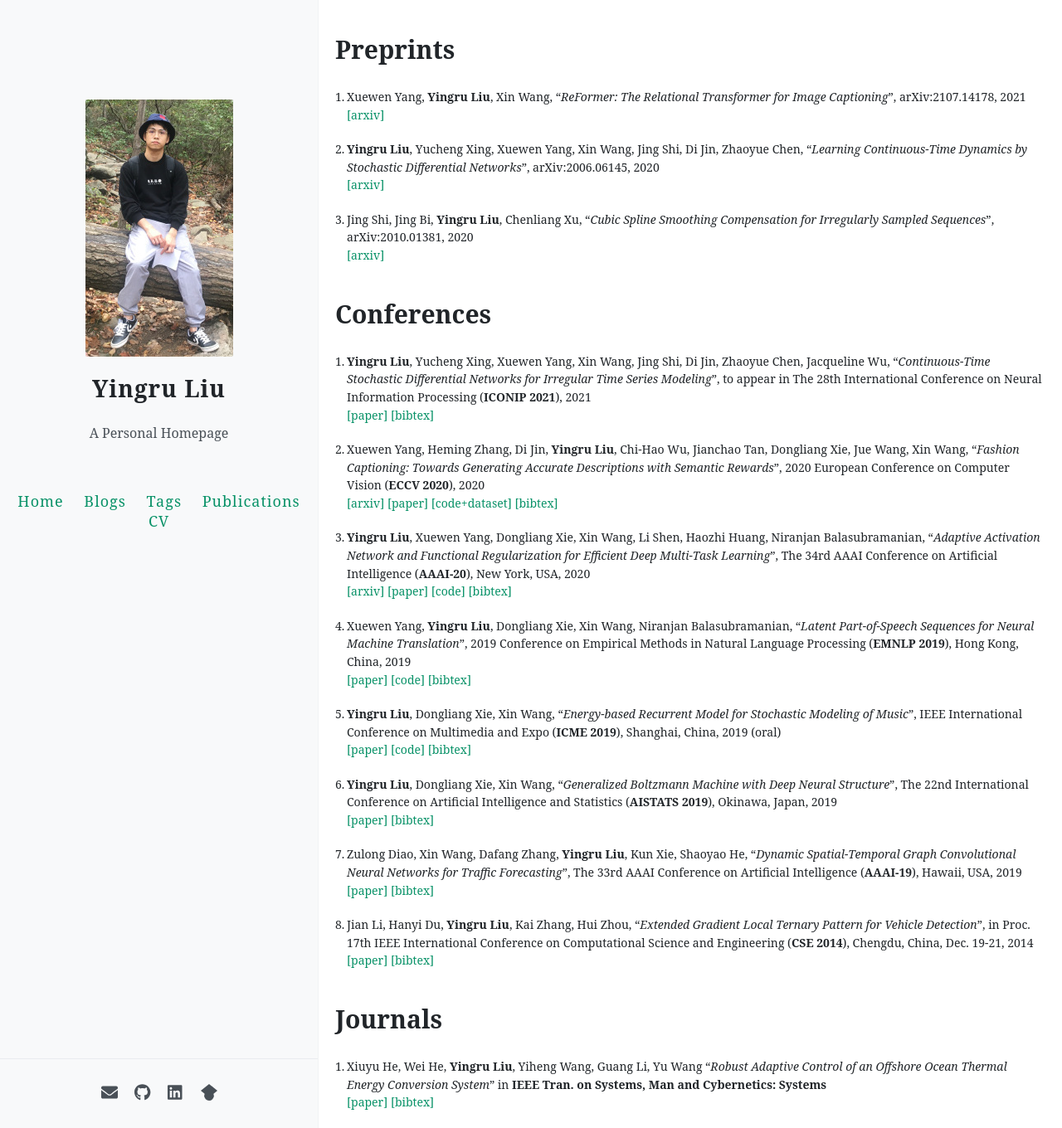
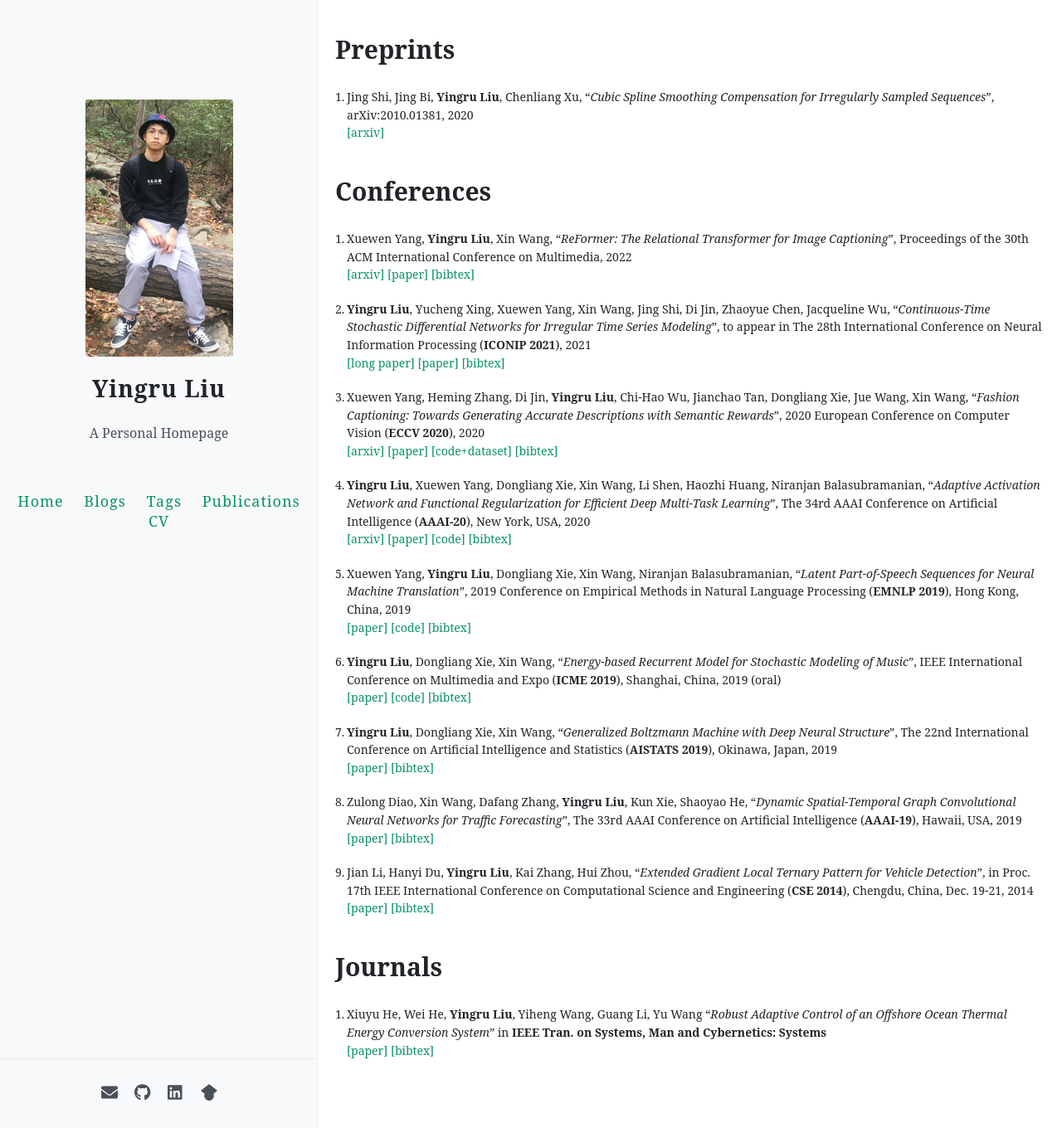
Before and after one commit to yingrliu/yingrliu.github.io, a Jekyll site: the page built from publication/index.html, in a window 1280 px wide and 1360 px high. Shown: the whole window at 83% size. Built offline with Jekyll 4.4.1, drawn with Linux system fonts in a browser that asks for light colours; comment, search, counter and statistics services are not loaded.

Commit message:
update website.

```diff
--- a/publication/index.html
+++ b/publication/index.html
@@ -6,16 +6,8 @@ permalink: /publication/
 <h1>Preprints</h1>
 <ol>
   <li>
-  Xuewen Yang, <b>Yingru Liu</b>, Xin Wang, “<i>ReFormer: The Relational Transformer for Image Captioning</i>”, arXiv:2107.14178, 2021
-  <br><a href="https://arxiv.org/abs/2107.14178" target="_blank">[arxiv]</a>
-  </li>
-  <li>
-    <b>Yingru Liu</b>, Yucheng Xing, Xuewen Yang, Xin Wang, Jing Shi, Di Jin, Zhaoyue Chen,
-    “<i>Learning Continuous-Time Dynamics by Stochastic Differential Networks</i>”, arXiv:2006.06145, 2020
-    <br><a href="https://arxiv.org/abs/2006.06145" target="_blank">[arxiv]</a>
-  </li>
-  <li>
-    Jing Shi, Jing Bi, <b>Yingru Liu</b>, Chenliang Xu, “<i>Cubic Spline Smoothing Compensation for Irregularly Sampled Sequences</i>”, arXiv:2010.01381, 2020
+    Jing Shi, Jing Bi, <b>Yingru Liu</b>, Chenliang Xu, “<i>Cubic Spline Smoothing Compensation for Irregularly Sampled
+      Sequences</i>”, arXiv:2010.01381, 2020
     <br><a href="https://arxiv.org/abs/2010.01381" target="_blank">[arxiv]</a>
   </li>
 </ol>
@@ -23,10 +15,18 @@ permalink: /publication/
 <h1>Conferences</h1>
 <ol>
   <li>
+    Xuewen Yang, <b>Yingru Liu</b>, Xin Wang, “<i>ReFormer: The Relational Transformer for Image Captioning</i>”,
+    Proceedings of the 30th ACM International Conference on Multimedia, 2022
+    <br><a href="https://arxiv.org/abs/2107.14178" target="_blank">[arxiv]</a>
+    <a href="" target="_blank">[paper]</a>
+    <a href="" target="_blank">[bibtex]</a>
+  </li>
+  <li>
     <b>Yingru Liu</b>, Yucheng Xing, Xuewen Yang, Xin Wang, Jing Shi, Di Jin, Zhaoyue Chen, Jacqueline Wu,
     “<i>Continuous-Time Stochastic Differential Networks for Irregular Time Series Modeling</i>”,
     to appear in The 28th International Conference on Neural Information Processing (<b>ICONIP 2021</b>), 2021
-  <br><a href="" target="_blank">[paper]</a>
+    <br><a href="https://arxiv.org/abs/2006.06145" target="_blank">[long paper]</a>
+    <a href="" target="_blank">[paper]</a>
     <a href="" target="_blank">[bibtex]</a>
   </li>
   <li>
```
Also changed, not shown: other parts of publication/index.html (+36 -18 lines), index.md (+8 -5 lines). Lines whose indentation alone changed are shown as unchanged.
